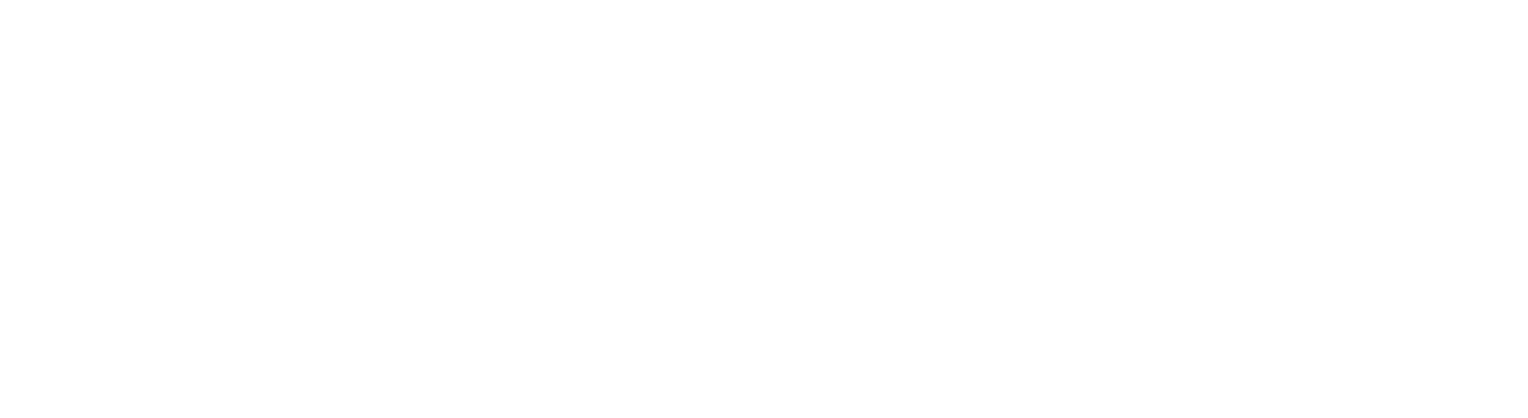
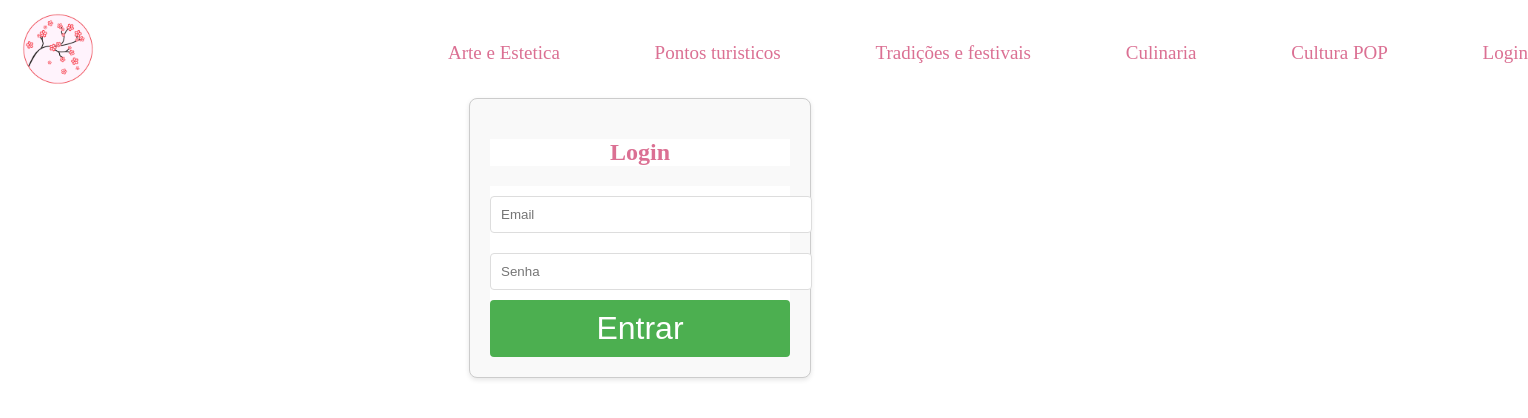
Before and after one commit to gabriel-Belisario2134/Projeto-front-end, a React (Vite) app: page /login in a window 1280 px wide. Before the commit this address had no page. Shown: the top 418 px of the page, 1528 px wide, since content can reach past the window. Built offline with nearby package versions, Linux system fonts and the light colour scheme.

Commit message:
tela de login

```diff
--- a/src/App.jsx
+++ b/src/App.jsx
@@ -1,23 +1,47 @@
-import './App.css'
-import { BrowserRouter, Routes, Route } from 'react-router-dom';
+import './App.css';
+import { BrowserRouter, Routes, Route, Navigate } from 'react-router-dom';
+import React, { useState } from 'react';
 import Arte from './components/arteEstetica/arte';
 import Home from './components/logoHome/Home';
 import Culinaria from './components/culinaria/culinaria';
-// import './logoHome/Home.css';
 import Header from './components/header/header';
+import Login from './components/loginForum/login';  // Importando o componente de Login
 
 function App() {
+  // Estado para armazenar o token ou informações de autenticação
+  const [token, setToken] = useState(null);
+
+  // Função chamada quando o login for bem-sucedido
+  const handleLogin = (token) => {
+    setToken(token);  // Salva o token no estado
+  };
+
   return (
     <BrowserRouter>
-    <Routes>
-      <Route path="/" element={<Header/>} />
-      <Route path="/Home" element={<Home />} />
-      <Route path="/arte" element={<Arte />} />
-      <Route path="/culinaria" element={<Culinaria />} />
+      <Header /> {/* Header será exibido em todas as páginas */}
+
+      <Routes>
+        {/* Rota inicial */}
+        <Route path="/" element={<Home />} />
+
+        {/* Página de login */}
+        <Route
+          path="/login"
+          element={token ? <Navigate to="/forum" /> : <Login onLogin={handleLogin} />}
+        />
+
+        {/* Páginas do fórum e outras, protegidas por autenticação */}
+        <Route
+          path="/forum"
+          element={token ? <Forum token={token} /> : <Navigate to="/login" />}
+        />
+
+        {/* Outras rotas públicas */}
+        <Route path="/arte" element={<Arte />} />
+        <Route path="/culinaria" element={<Culinaria />} />
       </Routes>
     </BrowserRouter>
   );
 }
 
-
-export default App
+export default App;
--- a/src/components/header/header.jsx
+++ b/src/components/header/header.jsx
@@ -12,7 +12,7 @@
           <li><Link to="">Tradições e festivais</Link></li>
           <li><Link to="/culinaria">Culinaria</Link></li>
           <li><Link to="">Cultura POP</Link></li>
-          <li><Link to="">Login</Link></li>
+          <li><Link to="/login">Login</Link></li>
         </ul>
       </nav>
       {/* <Outlet />  */}
--- /dev/null
+++ b/src/components/loginForum/login.css
@@ -0,0 +1,43 @@
+/* login.css */
+.login-container {
+    width: 300px;
+    margin: 0 auto;
+    padding: 20px;
+    border: 1px solid #ccc;
+    border-radius: 8px;
+    background-color: #f9f9f9;
+    box-shadow: 0 2px 5px rgba(0, 0, 0, 0.1);
+  }
+
+  h2 {
+    text-align: center;
+    margin-bottom: 20px;
+  }
+
+  input {
+    width: 100%;
+    padding: 10px;
+    margin: 10px 0;
+    border: 1px solid #ddd;
+    border-radius: 4px;
+  }
+
+  button {
+    width: 100%;
+    padding: 10px;
+    background-color: #4CAF50;
+    color: white;
+    border: none;
+    border-radius: 4px;
+    cursor: pointer;
+  }
+
+  button:hover {
+    background-color: #45a049;
+  }
+
+  .error {
+    color: red;
+    text-align: center;
+    margin-bottom: 10px;
+  }
--- /dev/null
+++ b/src/components/loginForum/login.jsx
@@ -0,0 +1,58 @@
+// src/components/loginForum/login.jsx
+import React, { useState } from 'react';
+import './login.css';
+const Login = ({ onLogin }) => {
+  const [email, setEmail] = useState('');
+  const [password, setPassword] = useState('');
+  const [error, setError] = useState('');
+
+  const handleLogin = async (e) => {
+    e.preventDefault();
+    if (!email || !password) {
+      setError('Por favor, preencha todos os campos');
+      return;
+    }
+    try {
+      const response = await fetch('http://localhost:5000/api/login', {
+        method: 'POST',
+        headers: { 'Content-Type': 'application/json' },
+        body: JSON.stringify({ email, password }),
+      });
+      const data = await response.json();
+      if (response.ok) {
+        onLogin(data.token);
+      } else {
+        setError(data.message);
+      }
+    } catch (err) {
+      setError('Erro ao tentar conectar ao servidor.');
+    }
+  };
+
+  return (
+    <div className="login-container">
+      <h2>Login</h2>
+      {error && <p className="error">{error}</p>}
+      <form onSubmit={handleLogin}>
+        <input
+          type="email"
+          placeholder="Email"
+          value={email}
+          onChange={(e) => setEmail(e.target.value)}
+          required
+        />
+        <input
+          type="password"
+          placeholder="Senha"
+          value={password}
+          onChange={(e) => setPassword(e.target.value)}
+          required
+        />
+        <button type="submit">Entrar</button>
+      </form>
+    </div>
+  );
+};
+
+// Exportação correta do componente
+export default Login;
```
